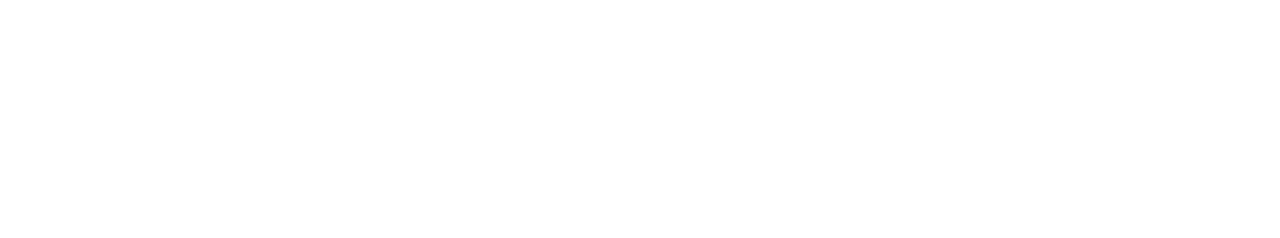
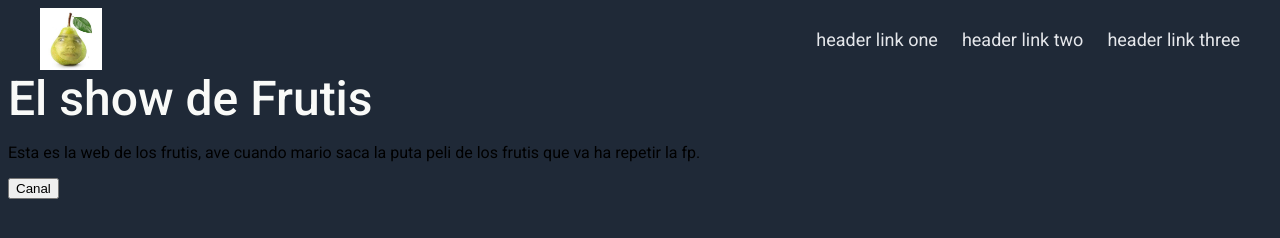
Before and after one commit to darenasr0/landing-page, a plain HTML site: page index.html in a window 1280 px wide. Drawn offline with Linux system fonts and the light colour scheme.

Commit message:
continue

```diff
--- a/index.html
+++ b/index.html
@@ -4,8 +4,31 @@
     <meta charset="UTF-8">
     <meta name="viewport" content="width=device-width, initial-scale=1.0">
     <title>Frutis</title>
+    <link rel="stylesheet" href="style.css">
+    <style>
+        @import url('https://fonts.googleapis.com/css2?family=Roboto:ital,wght@0,300;0,400;0,500;0,700;1,300&display=swap');
+    </style>
 </head>
 <body>
+    <div class="header">
+        <img class="logo" src="images/arturitopera.jpg">
+        <ul class="links">
+            <li><a href="#">header link one</a></li>
+            <li><a href="#">header link two</a></li>
+            <li><a href="#">header link three</a></li>
+        </ul>
+    </div>
+    <div class="hero">
+        <div class="left">
+            <div class="titulo">El show de Frutis</div>
+            <p>Esta es la web de los frutis, ave cuando mario saca la puta peli de los frutis que va ha repetir la fp.</p>
+            <a href="https://www.youtube.com/@Elshowdefrutis" target="_blank">
+                <button>Canal</button>
+            </a>
+        </div>
+        <div class="right">
 
+        </div>
+    </div>
 </body>
 </html>
--- a/style.css
+++ b/style.css
@@ -0,0 +1,35 @@
+body{
+    background-color: #1f2937;
+    font-family: 'Roboto', sans-serif;
+}
+
+.links{
+    font-size: 18px;
+    list-style-type: none;
+    display: flex;
+    gap: 24px;
+}
+
+.logo{
+    width: 62px;
+    height: 62px;
+}
+
+a{
+    text-decoration: none;
+    color: #e5e7eb;
+}
+
+.header{
+    display: flex;
+    align-items: center;
+    padding-left: 32px;
+    padding-right: 32px;
+    justify-content: space-between;
+}
+
+.titulo{
+    font-size: 48px;
+    color: #f9faf8;
+    font-weight: 500;
+}
```
